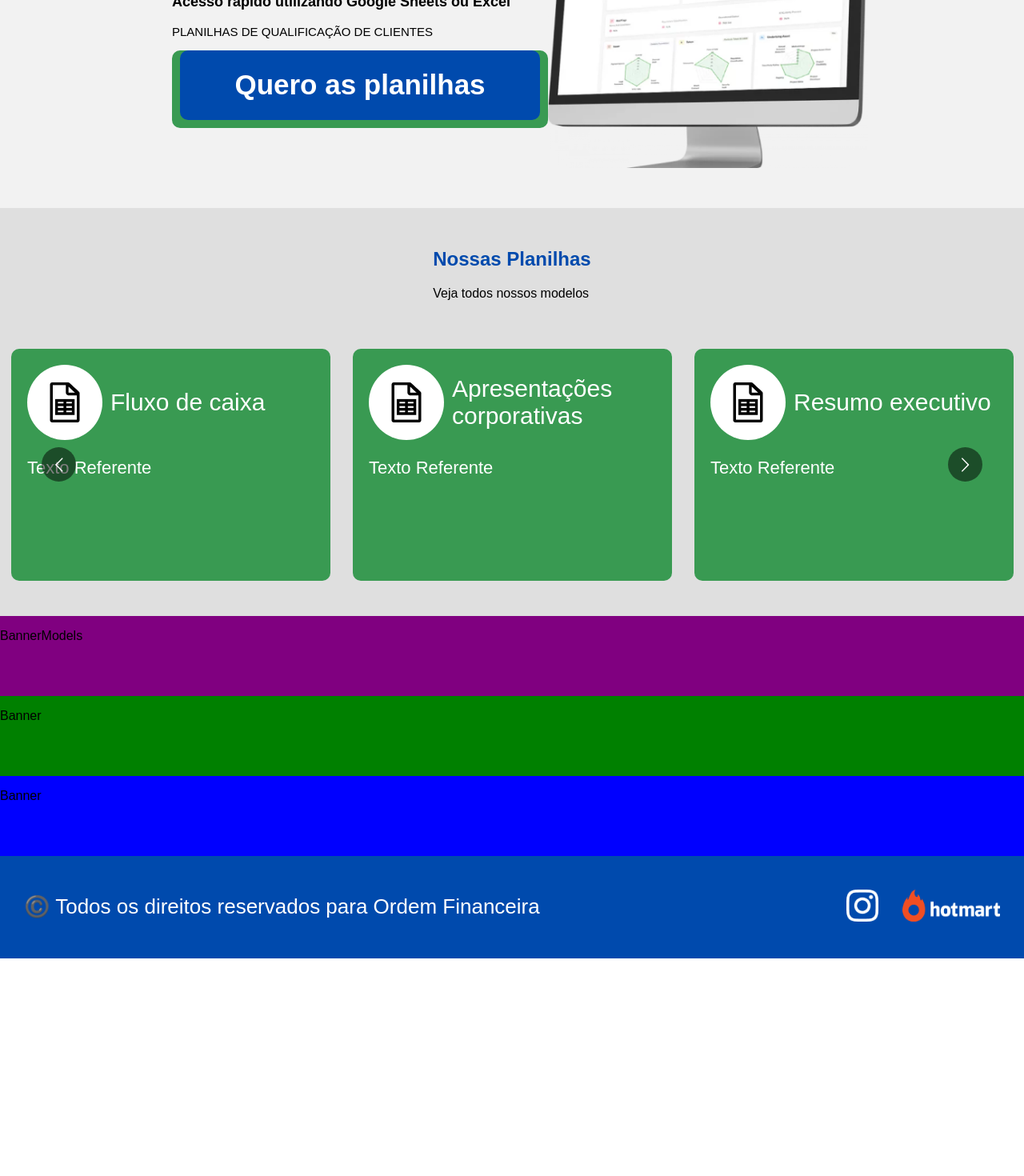
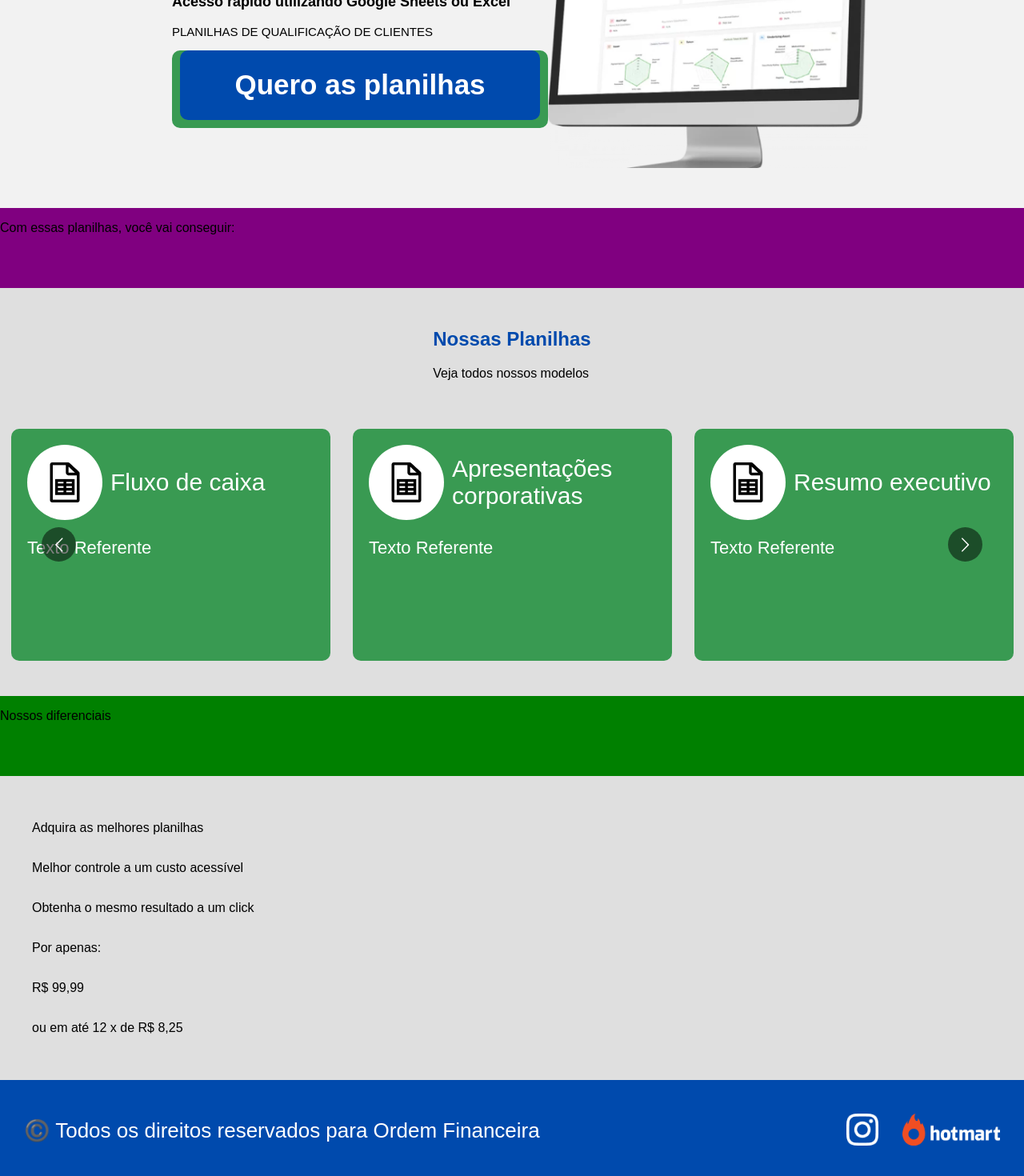
Before and after one commit to Soto92/cesuca-website, a React app: page / in a window 1280 px wide. Shown: the part 1386-2856 px from the top of the page at 80% size. Before the commit the page ends 2584 px from the top, so only its background shows below. Built offline with nearby package versions, Linux system fonts and the light colour scheme; the HTML template or start-up script is replaced by a standard one.

Commit message:
re-order

```diff
--- a/src/App.jsx
+++ b/src/App.jsx
@@ -31,8 +31,8 @@ const App = () => {
 
       <BannerMission />
       <BannerQuality />
+      <BannerModels />
       <BannerSheets />
-      <BannerModels />
       <BannerDiffs />
       <BannerGetOurSheets />
 
--- a/src/components/banners/bannerDiffs.jsx
+++ b/src/components/banners/bannerDiffs.jsx
@@ -1,11 +1,18 @@
-import React from "react"
+import React from "react";
 
 const BannerDiffs = () => {
-    return <div style={{display: 'flex', backgroundColor:  'green', height: '100px', flexDirection: "row",}}>
-        <p>
-            Banner
-        </p>
+  return (
+    <div
+      style={{
+        display: "flex",
+        backgroundColor: "green",
+        height: "100px",
+        flexDirection: "row",
+      }}
+    >
+      <p>Nossos diferenciais</p>
     </div>
-}
+  );
+};
 
-export default BannerDiffs
+export default BannerDiffs;
--- a/src/components/banners/bannerGetOurSheets.jsx
+++ b/src/components/banners/bannerGetOurSheets.jsx
@@ -1,11 +1,23 @@
-import React from "react"
+import React from "react";
 
 const BannerGetOurSheets = () => {
-    return <div style={{display: 'flex', backgroundColor:  'blue', height: '100px', flexDirection: "row",}}>
-        <p>
-            Banner
-        </p>
+  return (
+    <div
+      style={{
+        display: "flex",
+        backgroundColor: "#DFDFDF",
+        padding: "40px",
+        flexDirection: "column",
+      }}
+    >
+      <p>Adquira as melhores planilhas</p>
+      <p>Melhor controle a um custo acessível</p>
+      <p>Obtenha o mesmo resultado a um click</p>
+      <p>Por apenas:</p>
+      <p>R$ 99,99</p>
+      <p>ou em até 12 x de R$ 8,25</p>
     </div>
-}
+  );
+};
 
-export default BannerGetOurSheets
+export default BannerGetOurSheets;
--- a/src/components/banners/bannerModels.jsx
+++ b/src/components/banners/bannerModels.jsx
@@ -1,11 +1,18 @@
-import React from "react"
+import React from "react";
 
 const BannerModels = () => {
-    return <div style={{display: 'flex', backgroundColor:  'purple', height: '100px', flexDirection: "row",}}>
-        <p>
-        BannerModels
-        </p>
+  return (
+    <div
+      style={{
+        display: "flex",
+        backgroundColor: "purple",
+        height: "100px",
+        flexDirection: "row",
+      }}
+    >
+      <p>Com essas planilhas, você vai conseguir:</p>
     </div>
-}
+  );
+};
 
-export default BannerModels
+export default BannerModels;
```
